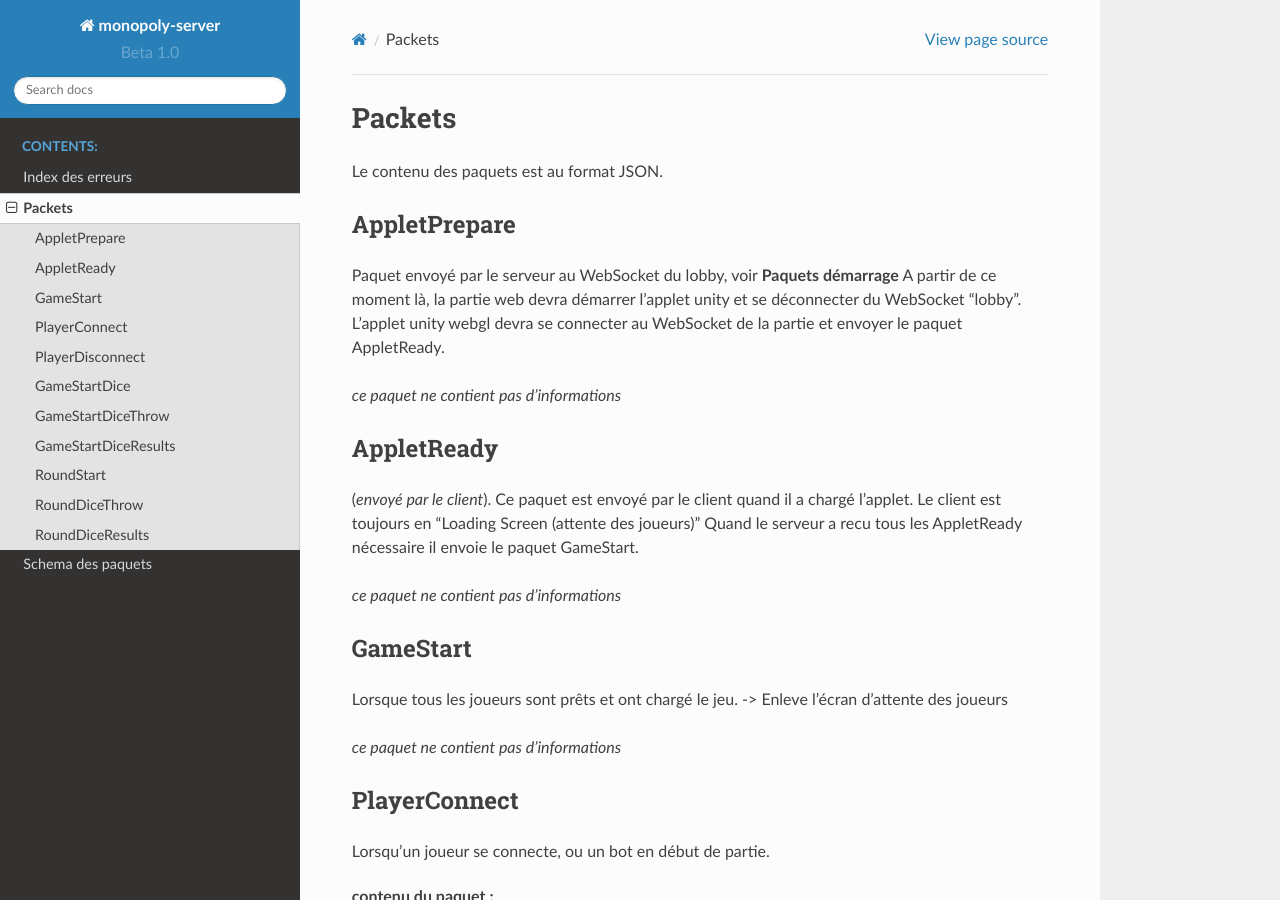
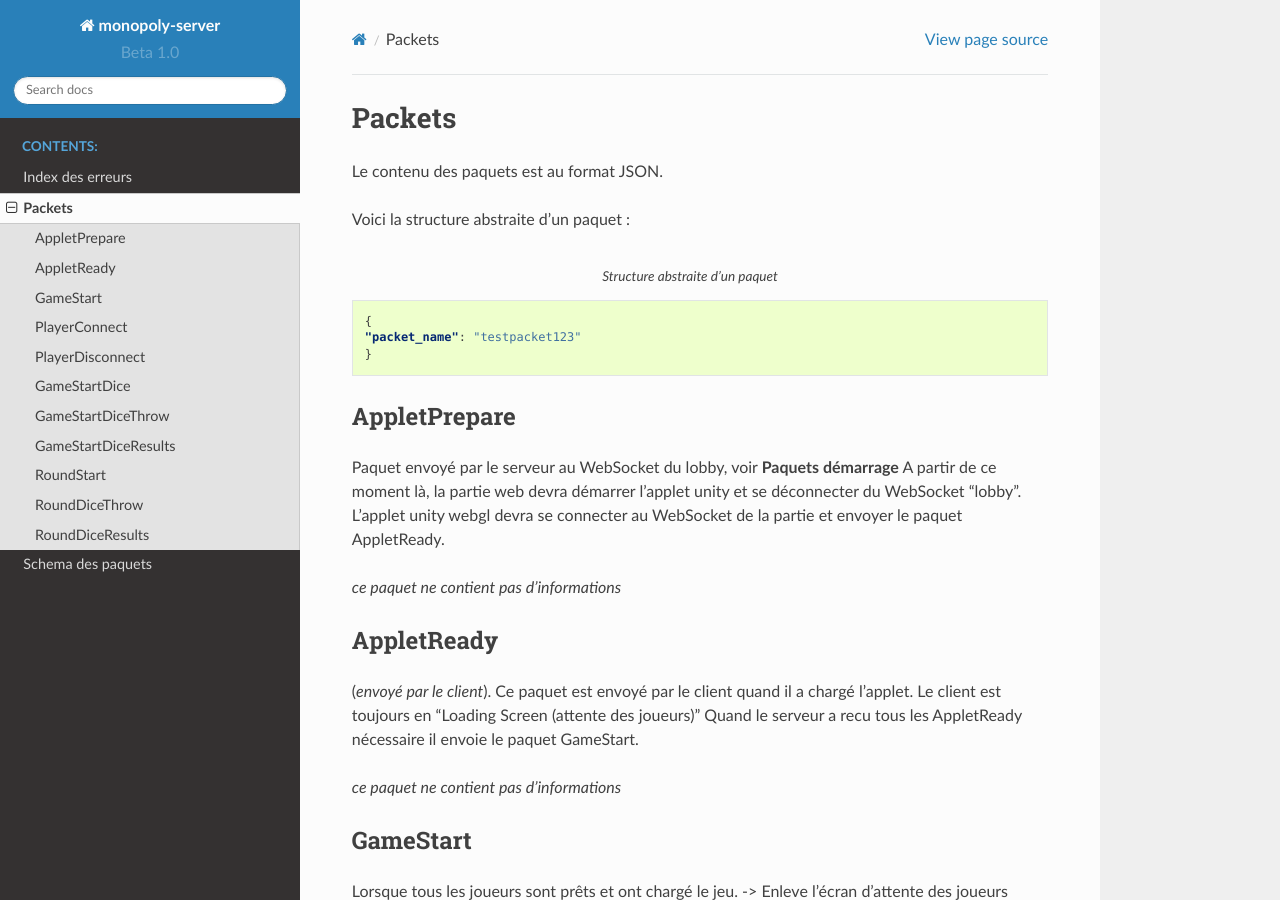
Before and after one commit to 3A-Unistra/Server, a Sphinx documentation site: the page built from docs/source/pages/packets.rst, in a window 1280 px wide and 900 px high. Built offline with Sphinx 7.4.7 and the Read the Docs theme 2.0.0, drawn with Linux system fonts in a browser that asks for light colours; formulas are drawn with MathJax 3.

Commit message:
added abstract structure of packet

```diff
--- a/docs/source/pages/packets.rst
+++ b/docs/source/pages/packets.rst
@@ -2,6 +2,15 @@ Packets
 =======
 
 Le contenu des paquets est au format JSON.
+
+Voici la structure abstraite d'un paquet :
+
+.. code-block:: json
+    :caption: Structure abstraite d'un paquet
+
+    {
+    "packet_name": "testpacket123"
+    }
 
 AppletPrepare
 -------------
```
